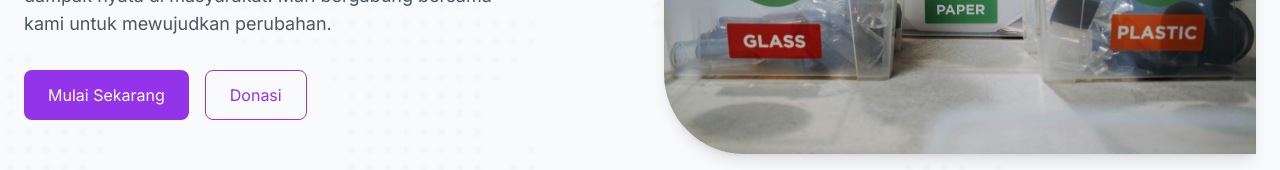
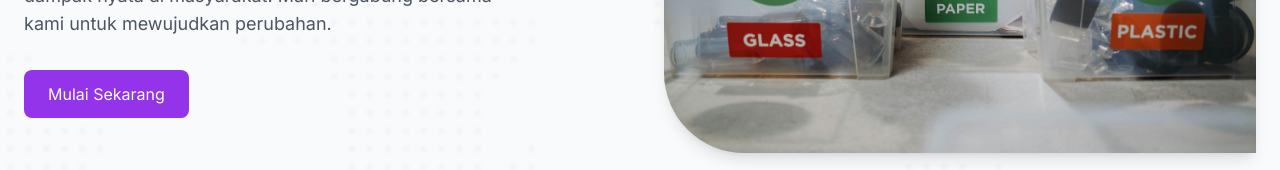
Before and after one commit to nbyl26/volunteer-charity-purpleTeam, a React (Vite) app in the folder frontend/: page / in a window 1280 px wide. Shown: the part 438-608 px from the top of the page. Built offline with nearby package versions, Linux system fonts and the light colour scheme; no server answers.

Commit message:
feat(ui): Add navigation using Link component to Hero button

```diff
--- a/frontend/src/components/Hero.jsx
+++ b/frontend/src/components/Hero.jsx
@@ -1,5 +1,7 @@
 import heroImage from "../assets/hero-img.jpg";
 import bgHero from "../assets/bg-hero.svg";
+
+import { Link } from "react-router-dom";
 
 export default function Hero() {
     return (
@@ -25,14 +27,13 @@ export default function Hero() {
                         di masyarakat. Mari bergabung bersama kami untuk mewujudkan perubahan.
                     </p>
 
-                    {/* Buttons */}
                     <div className="mt-8 flex flex-wrap gap-4">
-                        <button className="px-6 py-3 rounded-lg bg-purple-600 text-white hover:bg-purple-700 transition">
+                        <Link
+                            to="/events"
+                            className="px-6 py-3 rounded-lg bg-purple-600 text-white hover:bg-purple-700 transition"
+                        >
                             Mulai Sekarang
-                        </button>
-                        <button className="px-6 py-3 rounded-lg border border-purple-600 text-purple-600 hover:bg-purple-50 transition">
-                            Donasi
-                        </button>
+                        </Link>
                     </div>
 
                     {/* Stats */}
```
